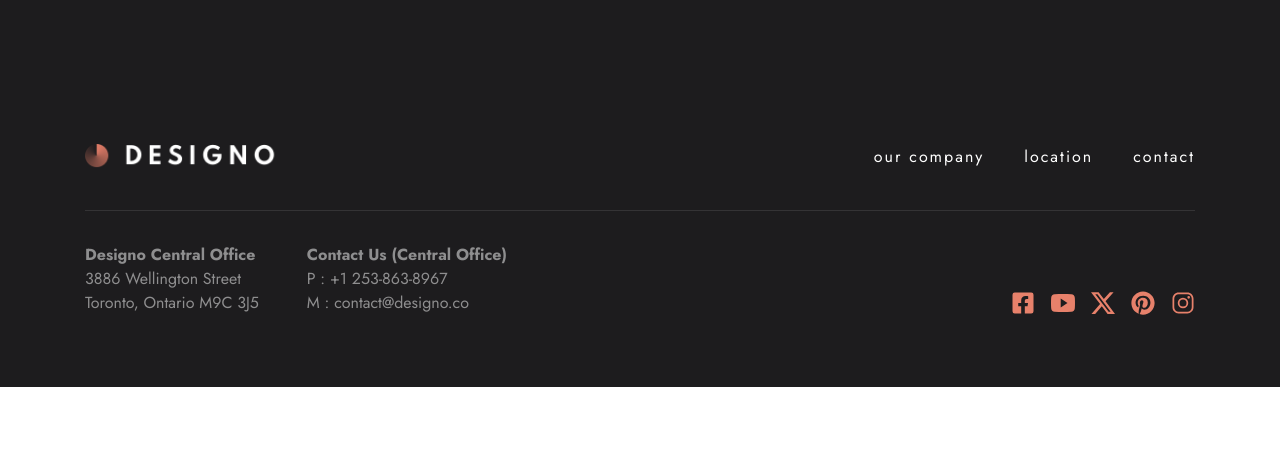
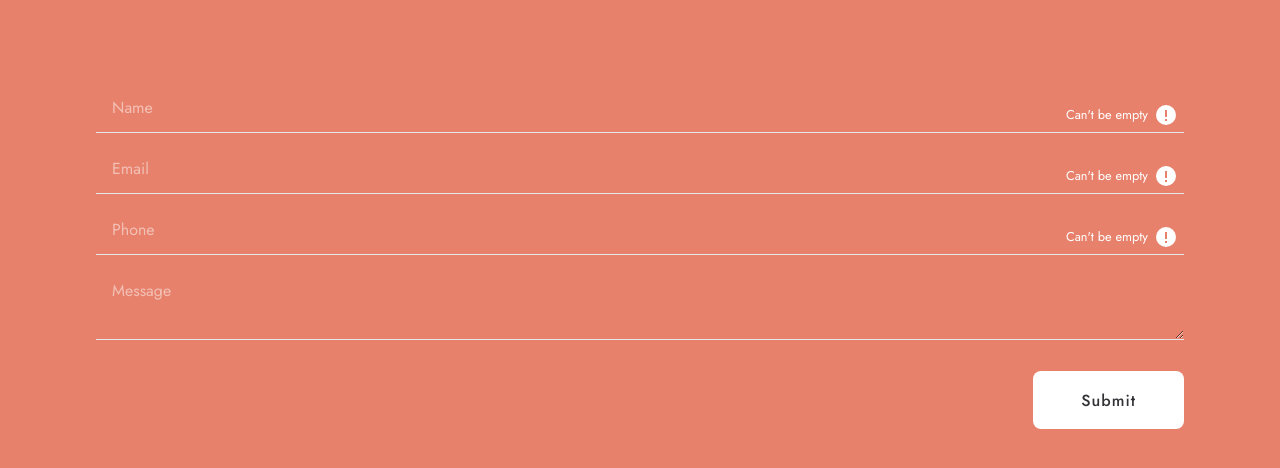
Before and after one commit to zetmosoma10/designo, a React (Vite) app: page / in a window 1280 px wide. Shown: the top 468 px of the page. Built offline with nearby package versions, Linux system fonts and the light colour scheme.

Commit message:
build form component

```diff
--- a/src/App.tsx
+++ b/src/App.tsx
@@ -1,9 +1,10 @@
 import Footer from "./components/Footer";
+import Form from "./pages/contact/components/Form";
 
 function App() {
   return (
-    <div className="">
-      <Footer />
+    <div className="bg-peach h-screen p-24">
+      <Form />
     </div>
   );
 }
--- a/src/index.css
+++ b/src/index.css
@@ -24,6 +24,12 @@
     rounded-lg cursor-pointer hover:bg-light_peach hover:text-white text-nowrap;
   }
 
+  .custom-input {
+    @apply w-full bg-transparent border-b outline-none pl-4 pb-3
+          text-base text-white placeholder:text-base placeholder:text-white
+          placeholder:text-opacity-50 focus:border-b-[3px];
+  }
+
   .bgCircle {
     background-image: url("./assets/shared/desktop/bg-pattern-call-to-action.svg");
     background-position-y: center;
--- /dev/null
+++ b/src/pages/contact/components/Form.tsx
@@ -0,0 +1,39 @@
+import React from "react";
+import Button from "../../../components/Button";
+import errorIcon from "../../../assets/contact/desktop/icon-error.svg";
+
+const Form = () => {
+  return (
+    <form className="flex flex-col items-start gap-6">
+      <div className="relative w-full flex items-center">
+        <input className="custom-input" placeholder="Name" type="text" />
+        <small className="absolute right-2 text-white text-nowrap flex items-center gap-2">
+          {" "}
+          <span>Can't be empty</span> <img src={errorIcon} alt="" />
+        </small>
+      </div>
+      <div className="relative w-full flex items-center">
+        <input className="custom-input" placeholder="Email" type="email" />
+        <small className="absolute right-2 text-white text-nowrap flex items-center gap-2">
+          {" "}
+          <span>Can't be empty</span> <img src={errorIcon} alt="" />
+        </small>
+      </div>
+      <div className=" relative w-full flex items-center">
+        <input className="custom-input" placeholder="Phone" type="text" />
+        <small className="absolute right-2 text-white text-nowrap flex items-center gap-2">
+          {" "}
+          <span>Can't be empty</span> <img src={errorIcon} alt="" />
+        </small>
+      </div>
+      <div className="w-full">
+        <textarea className="custom-input" placeholder="Message"></textarea>
+      </div>
+      <Button type="button" className="self-end px-12 ">
+        Submit
+      </Button>
+    </form>
+  );
+};
+
+export default Form;
```
